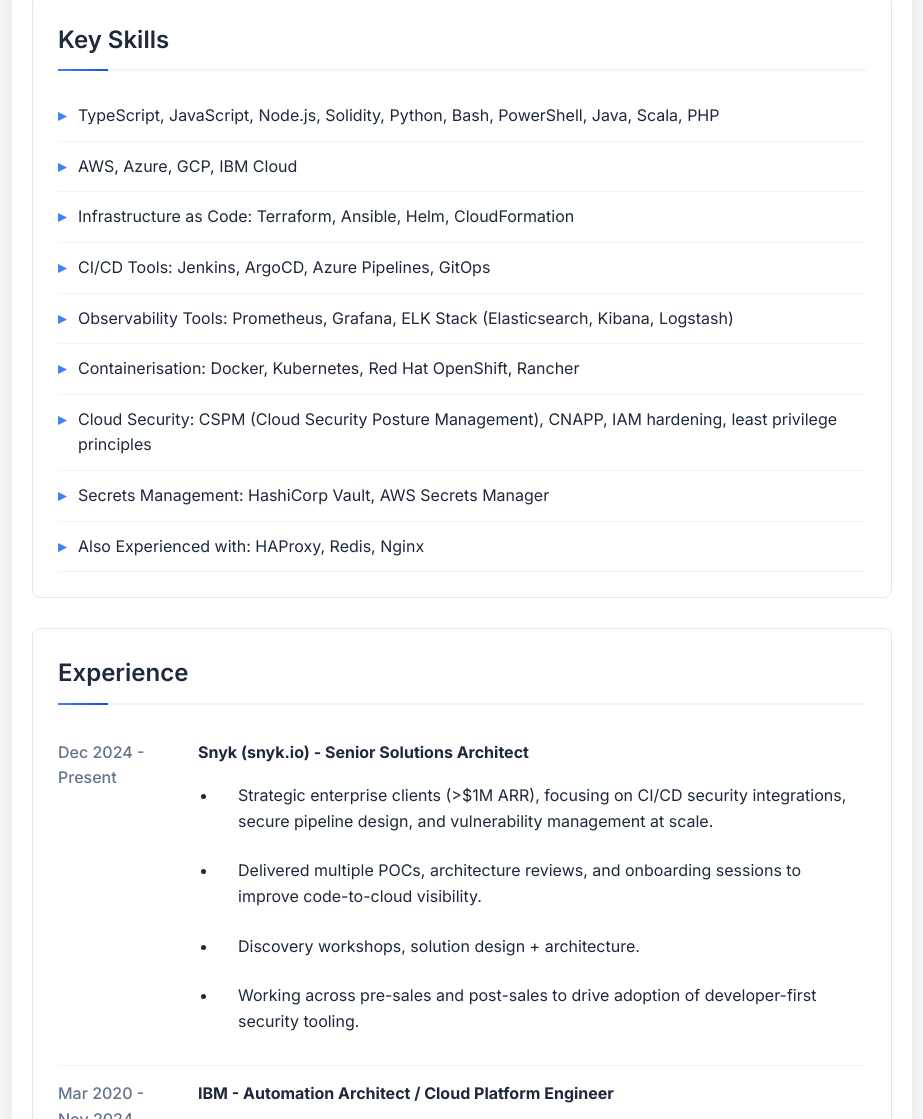
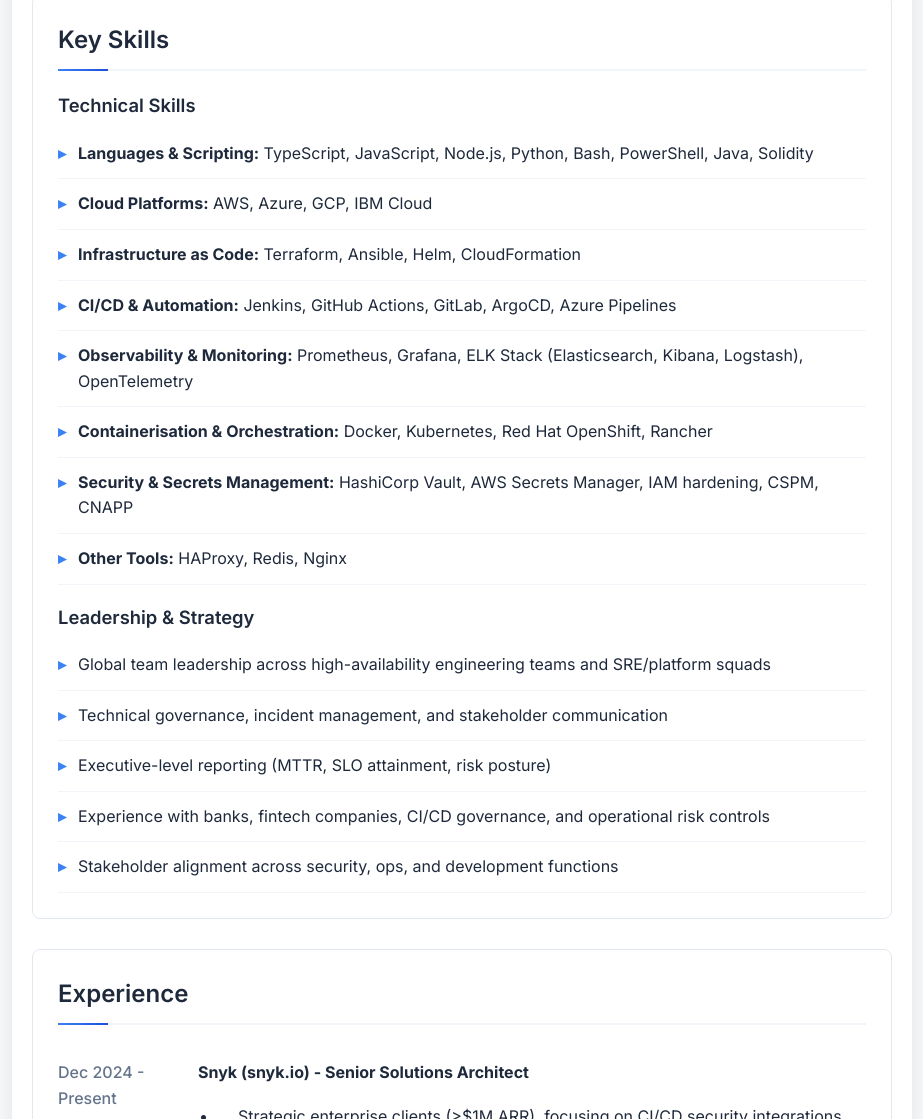
Before and after one commit to gregmeszaros/gregmeszaros, a plain HTML site: page index.html in a window 1280 px wide. Shown: the part 883-2002 px from the top of the page, without its empty margins (178-1101 px from the left). Drawn offline with Linux system fonts and the light colour scheme.

```diff
--- a/index.html
+++ b/index.html
@@ -78,17 +78,27 @@
 
         <div id="card" class="card">
             <h3>Key Skills</h3>
+            <h4>Technical Skills</h4>
             <ul class="skills-list">
-                <li>TypeScript, JavaScript, Node.js, Solidity, Python, Bash, PowerShell, Java, Scala, PHP</li>
-                <li>AWS, Azure, GCP, IBM Cloud</li>
-                <li>Infrastructure as Code: Terraform, Ansible, Helm, CloudFormation</li>
-                <li>CI/CD Tools: Jenkins, ArgoCD, Azure Pipelines, GitOps</li>
-                <li>Observability Tools: Prometheus, Grafana, ELK Stack (Elasticsearch, Kibana, Logstash)</li>
-                <li>Containerisation: Docker, Kubernetes, Red Hat OpenShift, Rancher</li>
-                <li>Cloud Security: CSPM (Cloud Security Posture Management), CNAPP, IAM hardening, least privilege
-                    principles</li>
-                <li>Secrets Management: HashiCorp Vault, AWS Secrets Manager</li>
-                <li>Also Experienced with: HAProxy, Redis, Nginx</li>
+                <li><b>Languages & Scripting:</b> TypeScript, JavaScript, Node.js, Python, Bash, PowerShell, Java,
+                    Solidity</li>
+                <li><b>Cloud Platforms:</b> AWS, Azure, GCP, IBM Cloud</li>
+                <li><b>Infrastructure as Code:</b> Terraform, Ansible, Helm, CloudFormation</li>
+                <li><b>CI/CD & Automation:</b> Jenkins, GitHub Actions, GitLab, ArgoCD, Azure Pipelines</li>
+                <li><b>Observability & Monitoring:</b> Prometheus, Grafana, ELK Stack (Elasticsearch, Kibana, Logstash),
+                    OpenTelemetry</li>
+                <li><b>Containerisation & Orchestration:</b> Docker, Kubernetes, Red Hat OpenShift, Rancher</li>
+                <li><b>Security & Secrets Management:</b> HashiCorp Vault, AWS Secrets Manager, IAM hardening, CSPM,
+                    CNAPP</li>
+                <li><b>Other Tools:</b> HAProxy, Redis, Nginx</li>
+            </ul>
+            <h4>Leadership & Strategy</h4>
+            <ul class="skills-list">
+                <li>Global team leadership across high-availability engineering teams and SRE/platform squads</li>
+                <li>Technical governance, incident management, and stakeholder communication</li>
+                <li>Executive-level reporting (MTTR, SLO attainment, risk posture)</li>
+                <li>Experience with banks, fintech companies, CI/CD governance, and operational risk controls</li>
+                <li>Stakeholder alignment across security, ops, and development functions</li>
             </ul>
         </div>
 
--- a/style.css
+++ b/style.css
@@ -765,6 +765,14 @@ button:focus {
         visibility: visible !important;
     }
 
+    h4 {
+        font-size: 12pt !important;
+        font-weight: 600 !important;
+        margin-top: 14px !important;
+        margin-bottom: 6px !important;
+        color: #000 !important;
+    }
+
     /* Cards only break to a new page if they don't fit */
     #card {
         break-inside: avoid;
@@ -779,4 +787,33 @@ button:focus {
     #page * {
         font-size: 9pt !important;
     }
+
+    .card,
+    .card:hover {
+        box-shadow: none !important;
+        transform: none !important;
+        opacity: 1 !important;
+        border-radius: 0 !important;
+        background: #fff !important;
+        background-image: none !important;
+    }
+    .card::before,
+    .card::after {
+        display: none !important;
+        content: none !important;
+    }
+    #page {
+        background: #fff !important;
+        border-radius: 0 !important;
+        box-shadow: none !important;
+        background-image: none !important;
+    }
 }
+
+h4 {
+    font-size: 1.15rem;
+    font-weight: 600;
+    margin-top: 18px;
+    margin-bottom: 8px;
+    color: #1e293b;
+}
```
